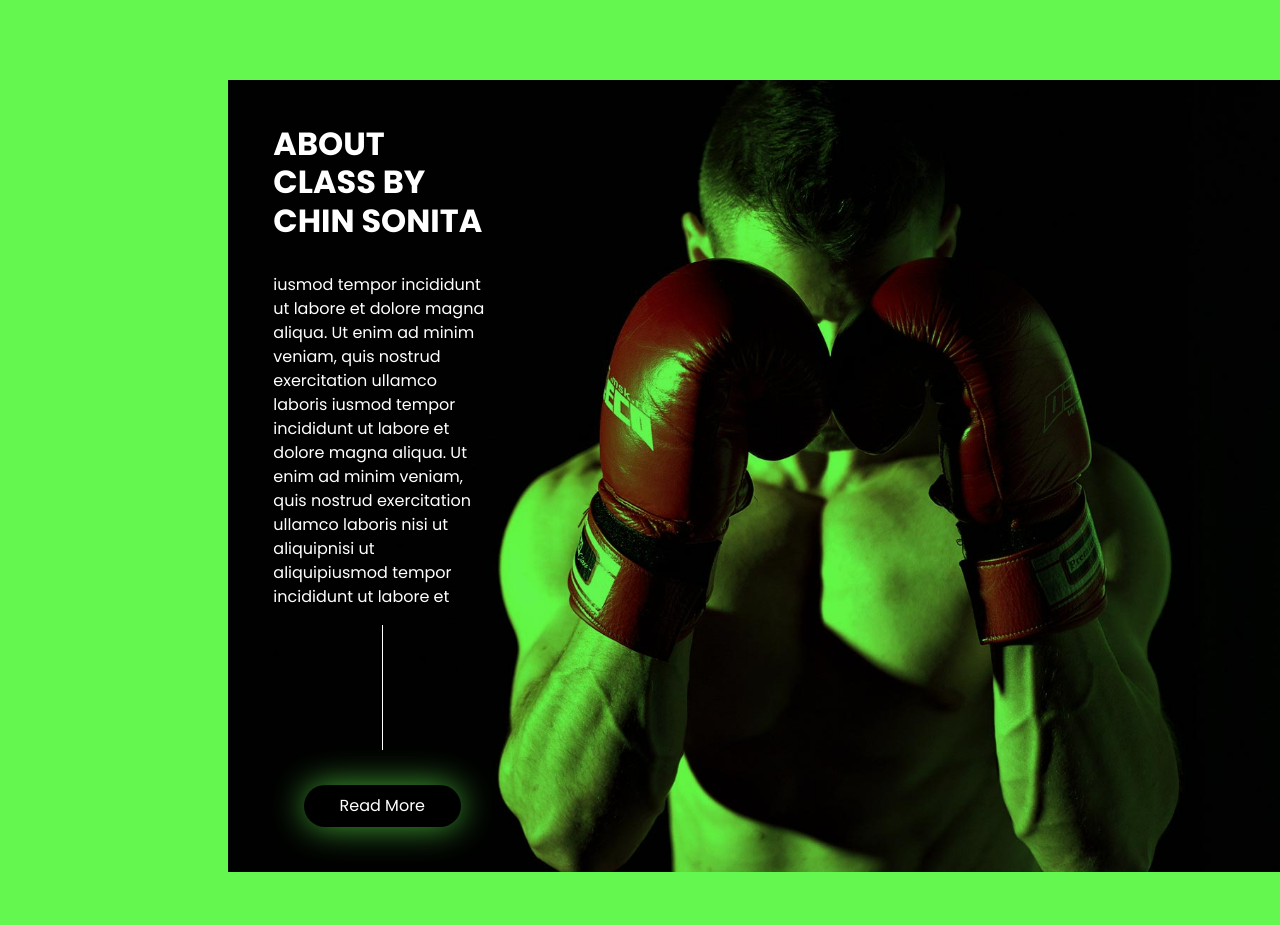
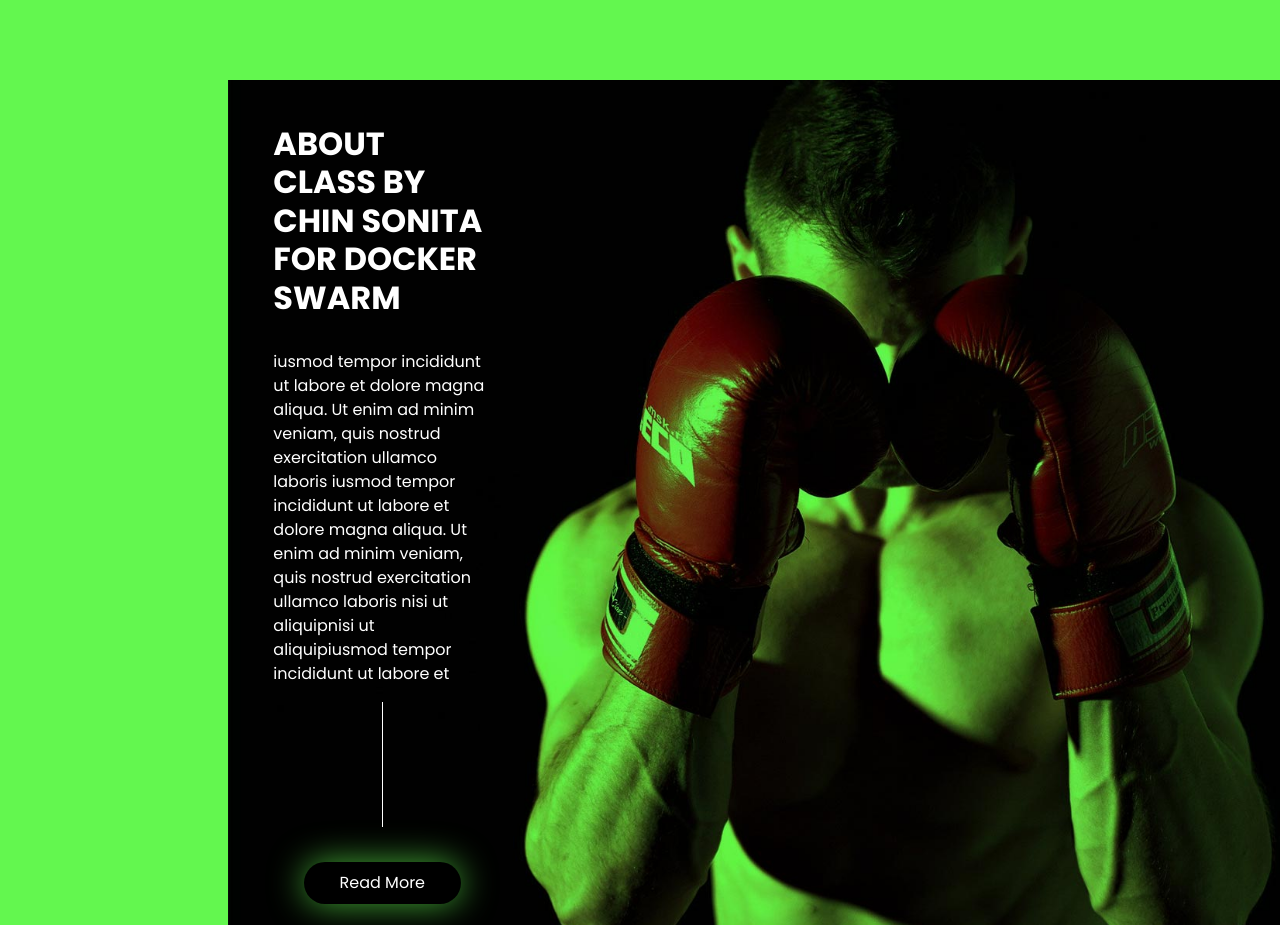
Before and after one commit to sotachin/htmlproject, a plain HTML site: page index.html in a window 1280 px wide. Shown: the part 840-1765 px from the top of the page. Drawn offline with nearby package versions, Linux system fonts and the light colour scheme; some packages are replaced by stand-ins of ours; a web font is replaced by a local one.

Commit message:
Remove docker-compose, change about class text, change deploy script

```diff
--- a/index.html
+++ b/index.html
@@ -191,7 +191,7 @@
                 <div class="detail-box">
                   <div class="heading_container">
                     <h2>
-                      About Class by Chin Sonita
+                      About Class by Chin Sonita for Docker Swarm
                     </h2>
                   </div>
                   <p>
```
Also changed, not shown: 2 other files.
